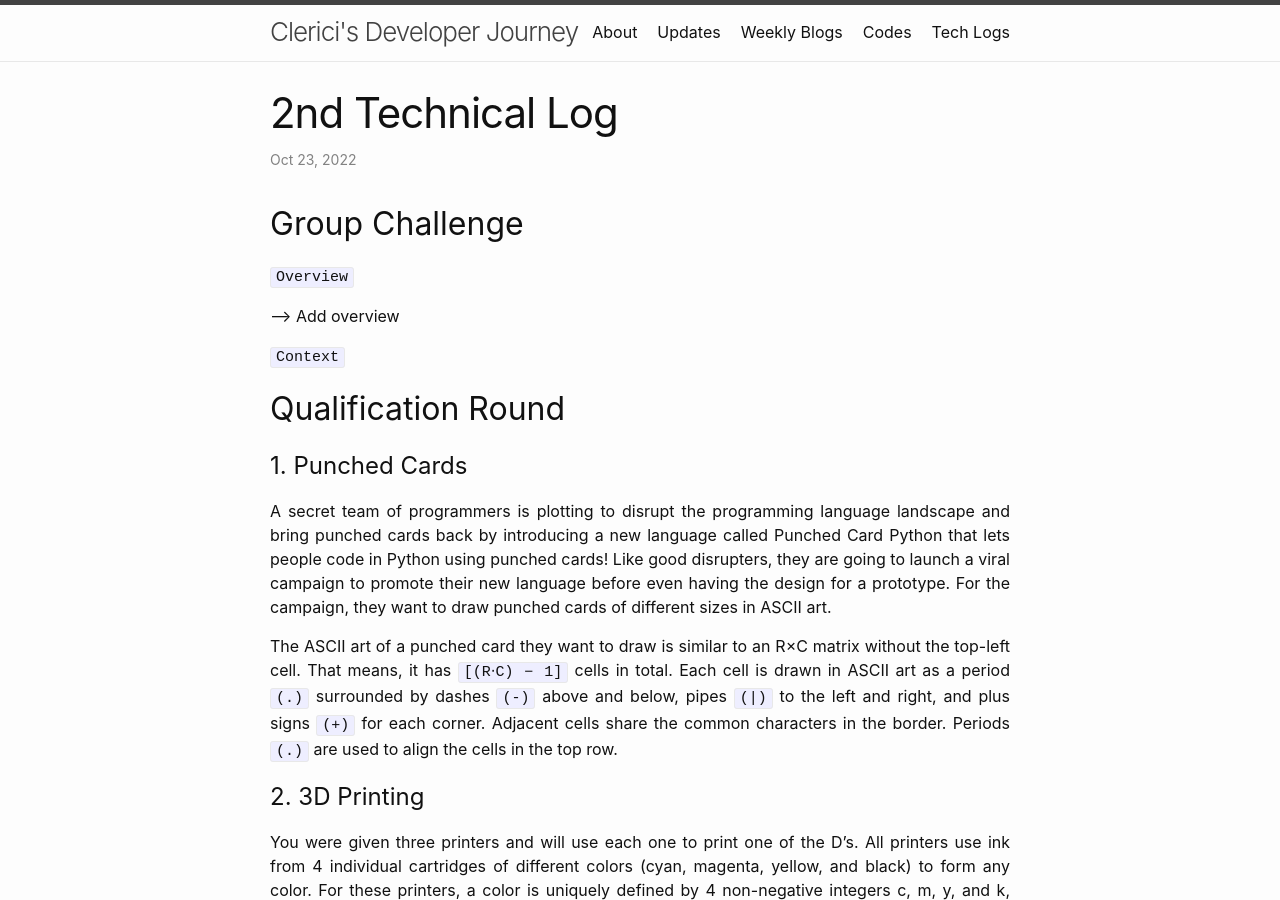
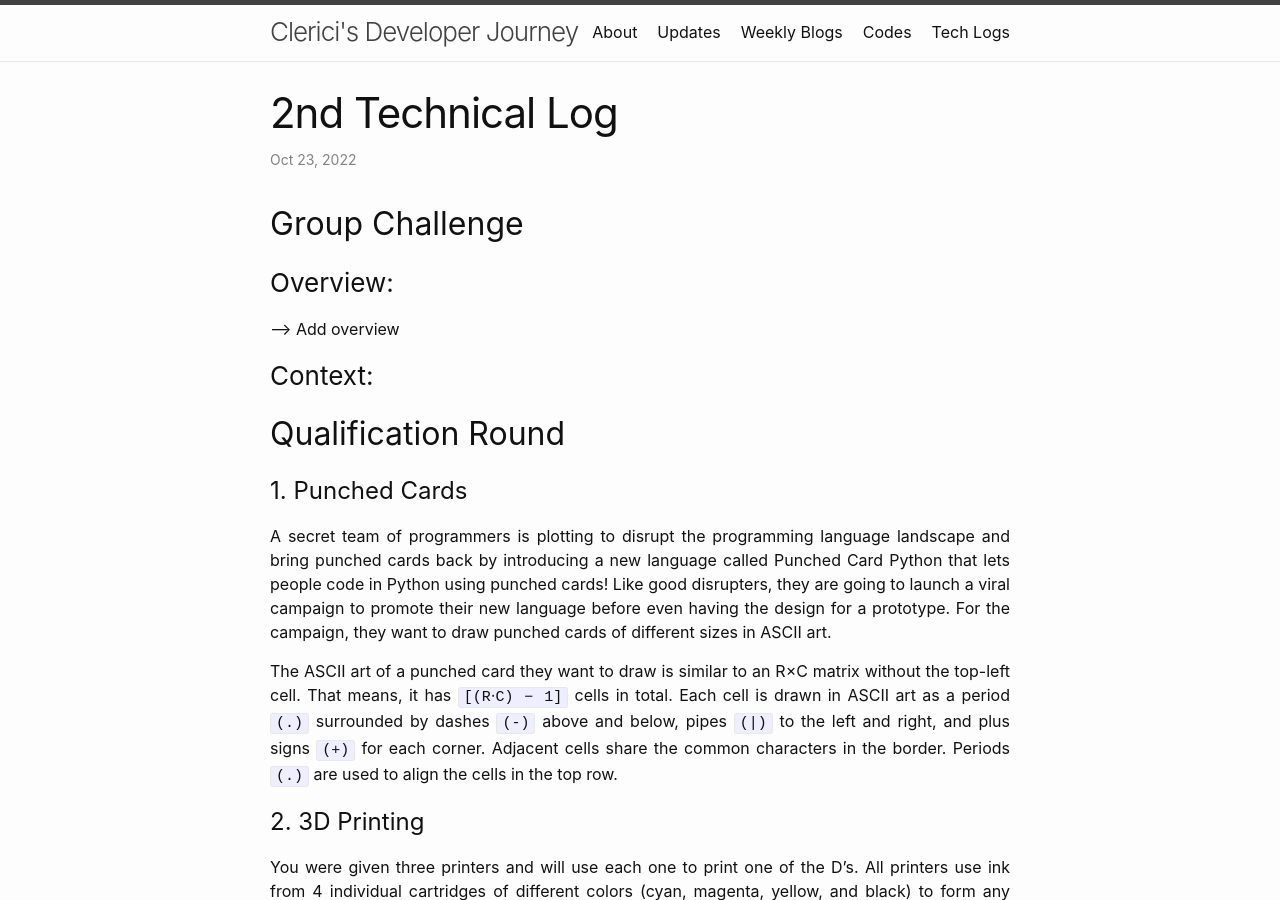
Before and after one commit to TheClerici/my-blog, a Jekyll site: the page built from blog-logs/_posts/2022-10-23-2ndTechLog.md, in a window 1280 px wide and 900 px high. Built offline with Jekyll 4.4.1, drawn with Linux system fonts in a browser that asks for light colours; some of the changed text lies outside the part shown.

Commit message:
visual changes

```diff
--- a/blog-logs/_posts/2022-10-23-2ndTechLog.md
+++ b/blog-logs/_posts/2022-10-23-2ndTechLog.md
@@ -6,11 +6,11 @@ category: Log
 ---
 ## Group Challenge
 
-`Overview`
+### Overview:
 
 --> Add overview
 
-`Context`
+### Context:
 
 ## Qualification Round
 
@@ -81,7 +81,7 @@ For example, if you have 3 exercises (e) with 1 weight type (w), and each of the
 3. One operation to put off 1w and complete an exercise of 1w
 4. One operation to put off 1w and empty the stack
 
-`Solution`
+### Solution:
 
 Before even starting to code, we decided that as a team we need to understand all the challenges, the first day was actually understanding them, everyone on their own, or at least try to understand the majority of them, the next day, on a teams call, we went 1 by 1 through all the challenges and explained them together, when there was no more questions the fun began, splitting (or co-programming) all the problems that we can, in order to reach the goal of finishing them all.
 
```
Also changed, not shown: other parts of blog-logs/_posts/2022-10-23-2ndTechLog.md (+2 -0 lines).
